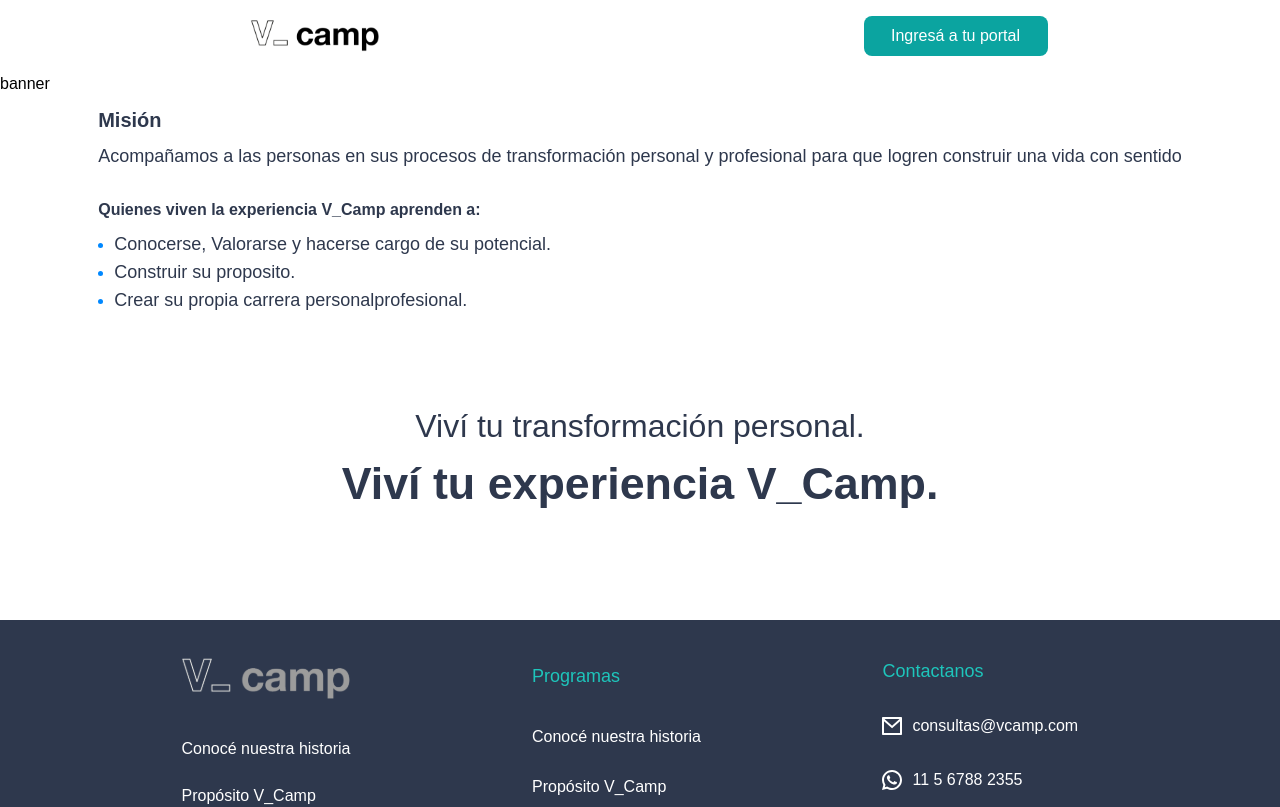
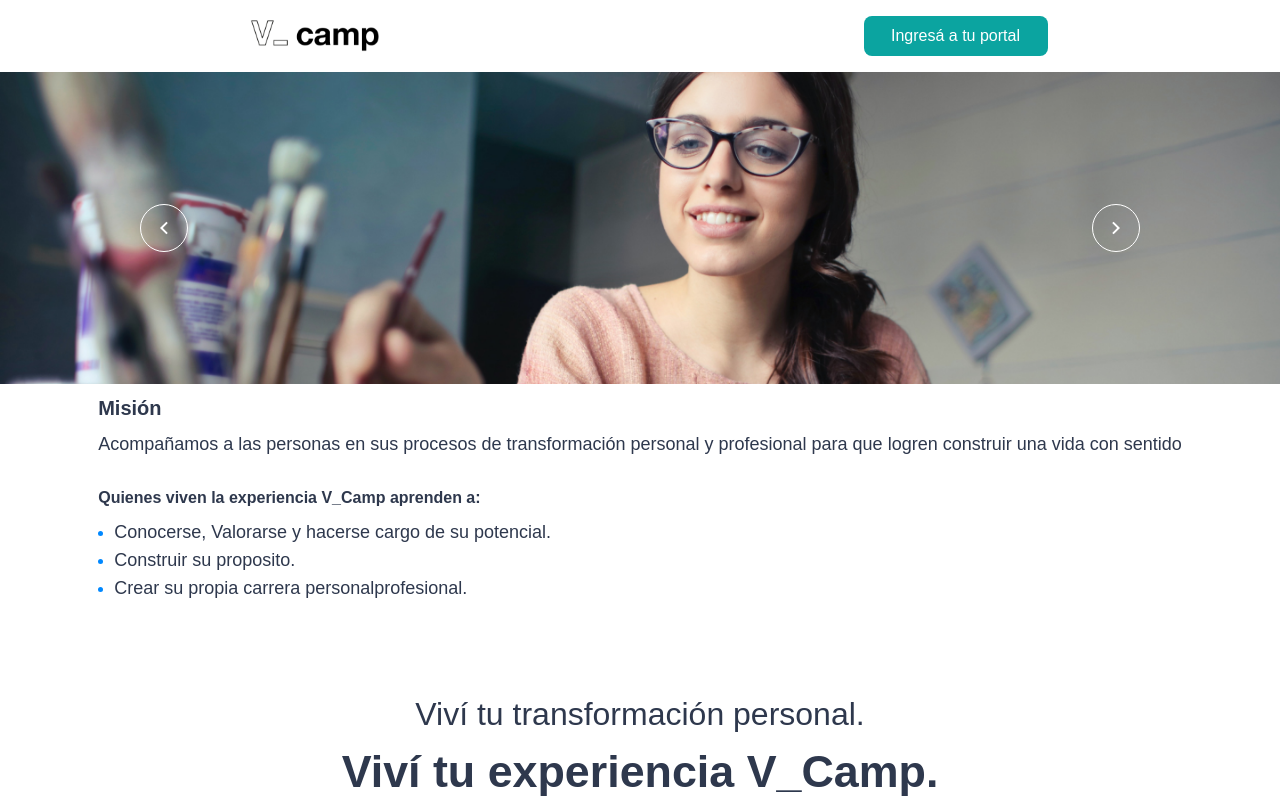
Before and after one commit to kevin-Bejarano-Aviles/api-proyecto-valtech, a React (Create React App) app in the folder front/: page / in a window 1280 px wide. Shown: the top 807 px of the page. Built offline with nearby package versions, Linux system fonts and the light colour scheme.

Commit message:
banner en proceso

```diff
--- a/front/src/components/Banner.jsx
+++ b/front/src/components/Banner.jsx
@@ -1,5 +1,19 @@
+import img1 from '../img/banner_img1.png'
+import arrow_left from '../img/arrow_left.svg'
+import arrow_rigth from '../img/arrow_right.svg'
+
+
+const featuredImg=[img1];
+
 function Banner() {
-    return ( <h1>banner</h1> );
+    return (
+    <div className='w-full flex justify-center select-none relative'>
+        <img src={featuredImg[0]}></img>
+        <div className='absolute w-4/5 top-1/2 transform -translate-y-1/2 px-3 flex justify-between items-center'>
+            <button><img src={arrow_left} alt="" /></button>
+            <button><img src={arrow_rigth} alt="" /></button>
+        </div>
+    </div> );
 }
 
 export default Banner;
```
Also changed, not shown: front/src/img/arrow_left.svg (added), front/src/img/arrow_right.svg (added).
